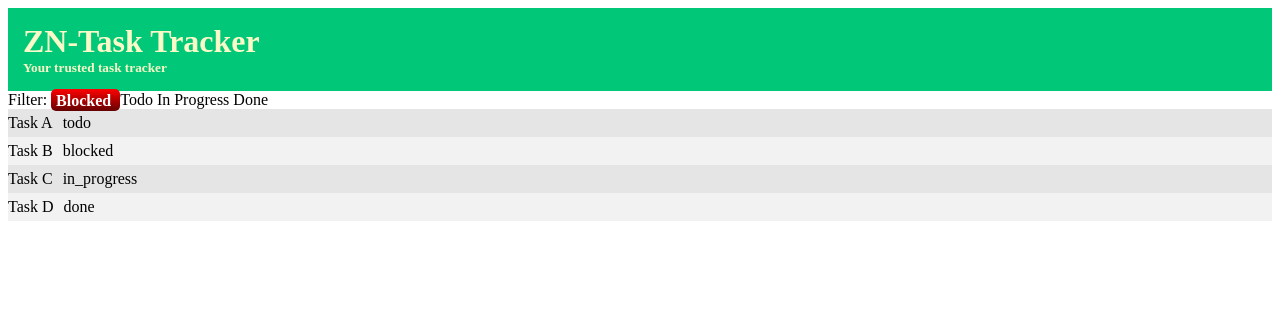
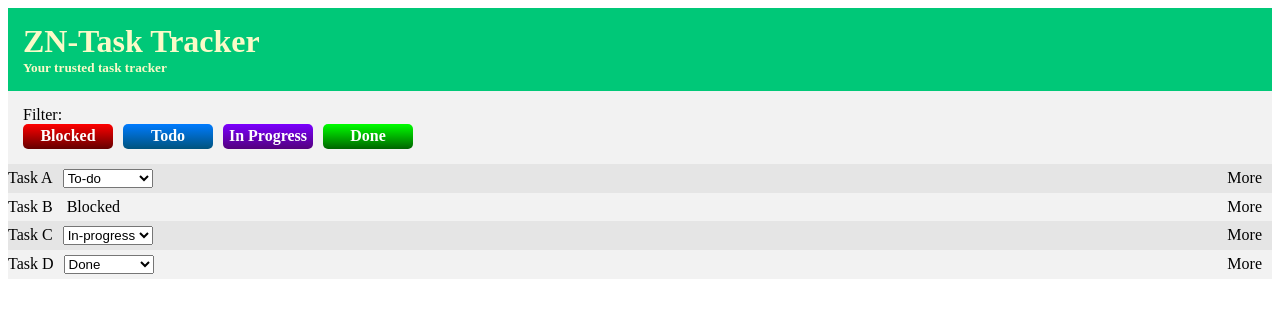
Before and after one commit to TacticalObsidian/Frontend-assessment-Zar-Nie-Aung, a Vue app in the folder vue-app/: page / in a window 1280 px wide. Shown: the top 318 px of the page. Built offline with nearby package versions, Linux system fonts and the light colour scheme; the HTML template or start-up script is replaced by a standard one.

Commit message:
zn-002-add-dropbox-for-state-change

```diff
--- a/vue-app/src/App.vue
+++ b/vue-app/src/App.vue
@@ -10,12 +10,14 @@
     </div>
 
   <!-- Filter bar -->
-    <div>
+    <div class="filter-panel">
       <span> Filter: </span>
-      <span id="filter-blocked" @click="filterBlocked"> Blocked </span>
-      <span id="filter-todo"> Todo </span>
-      <span id="filter-in_progress"> In Progress </span>
-      <span id="filter-done"> Done </span>
+      <span class="filter-option-wrapper">
+        <span id="filter-blocked" @click="filterBlocked"> Blocked </span>
+        <span id="filter-todo"> Todo </span>
+        <span id="filter-in_progress"> In Progress </span>
+        <span id="filter-done"> Done </span>
+      </span>
     </div>
 
     <div>
@@ -25,8 +27,23 @@
           :key="task.id"
           :class="index % 2 === 0 ? 'even' : 'odd'">
           <!-- <span v-for="item in task" v-text="item"></span> -->
+
+          <span>
           <span v-text="task.title"></span>
-          <span v-text="task.status"></span>
+
+          <!-- dropbox for user to change progress state. hidden on blocked -->
+          <select v-model="task.status" :hidden="task.status === 'blocked'">
+            <option value="todo">To-do</option>
+            <option value="in_progress">In-progress</option>
+            <option value="done">Done</option>
+          </select>
+
+          <!-- Condition to remove the dropbox on task.status === 'blocked' -->
+          <span v-if="task.status === 'blocked'"> Blocked </span>
+          </span>
+
+          <!-- TODO, add a kanban style dialog popup for edit -->
+          <span> More </span>
         </li>
       </ul>
     </div>
@@ -87,6 +104,8 @@ function filterBlocked(): void{}
 
   .task-item{
     padding:5px 0px 5px 0px;
+    display: flex;
+    justify-content: space-between;
   }
 
   .task-item span {
@@ -107,12 +126,44 @@ function filterBlocked(): void{}
     color: rgb(250, 250, 200);
   }
 
+  .filter-panel{
+    padding: 15px;
+    background-color: rgb(0, 0, 0, 5%);
+  }
+
+  .filter-option-wrapper{
+    display: flex;
+    gap: 10px;
+  }
+
+  .filter-option-wrapper span{
+    padding: 2.5px 5px;
+    width: 80px;
+    height: 20px;
+    font-weight: 700;
+    border-radius: 5px;
+    display: flex;
+    justify-content: center;
+  }
+
   #filter-blocked {
-    padding: 2.5px 5px;
     background-image: linear-gradient(red, rgb(100, 0, 0));
     color: white;
-    font-weight: 700;
-    border-radius: 5px;
+  }
+
+  #filter-todo {
+    background-image: linear-gradient(rgb(0, 123, 255), rgb(0, 83, 125));
+    color: white;
+  }
+
+  #filter-in_progress {
+    background-image: linear-gradient(rgb(123, 0, 255), rgb(83, 0, 125));
+    color: white;
+  }
+
+  #filter-done {
+    background-image: linear-gradient(rgb(0, 255, 0), rgb(0, 100, 0));
+    color: white;
   }
 
 </style>
```
